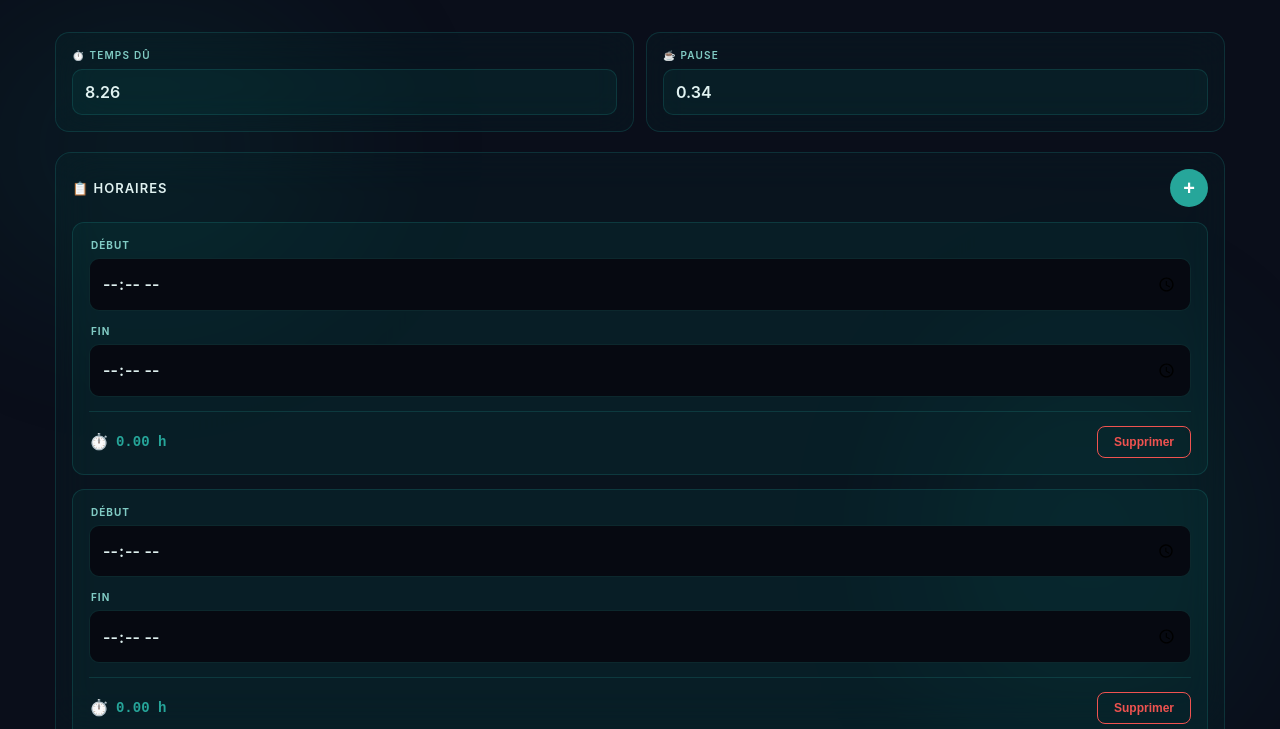
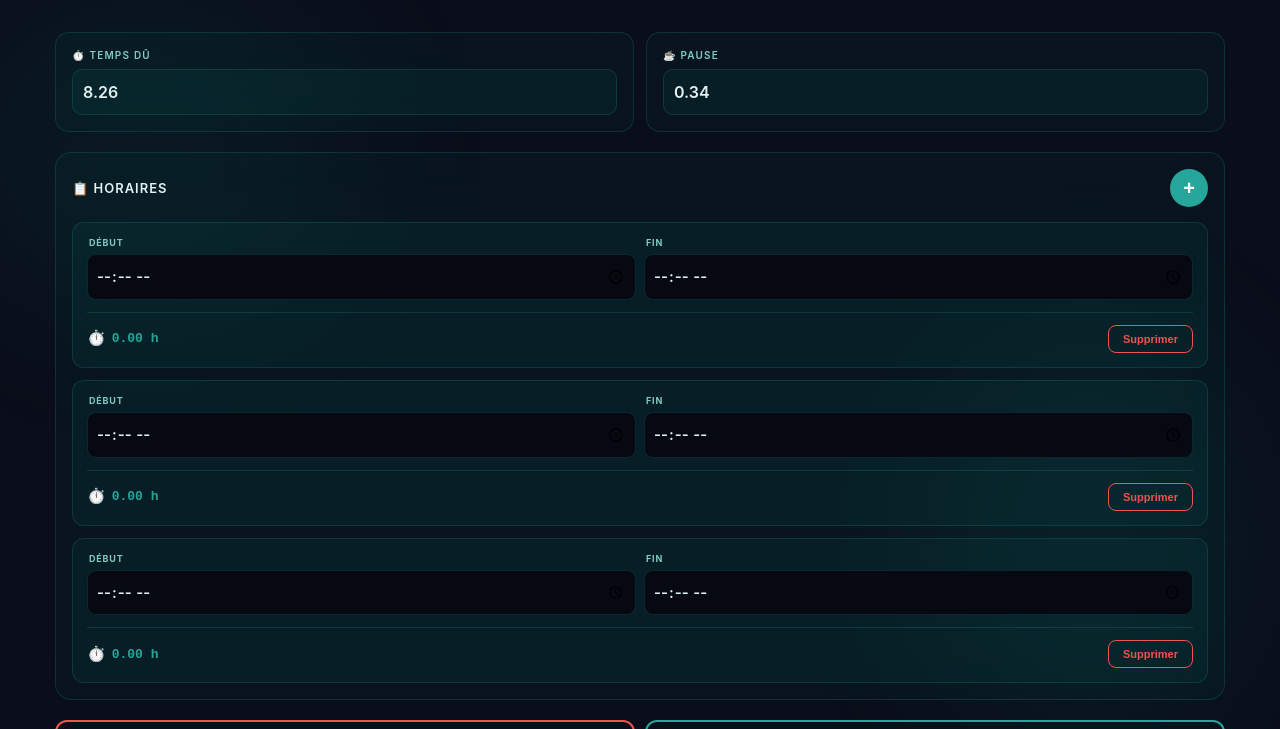
Before and after one commit to Dieze-2/timetracker, a plain HTML site: page index.html in a window 1280 px wide. Shown: the part 71-800 px from the top of the page. Drawn offline with Linux system fonts and the light colour scheme.

Commit message:
Update index.html

```diff
--- a/index.html
+++ b/index.html
@@ -202,7 +202,7 @@
 
         input[type="time"], input[type="number"] {
             width: 100%;
-            padding: 12px;
+            padding: 12px 10px;
             border: 1.5px solid var(--border-color);
             border-radius: 10px;
             font-size: 16px;
@@ -211,12 +211,20 @@
             color: var(--text-primary);
             transition: all 0.3s ease;
             font-family: -apple-system, BlinkMacSystemFont, 'SF Mono', 'Courier New', monospace;
+            /* Fix pour iPhone */
+            -webkit-appearance: none;
+            appearance: none;
         }
 
         input[type="time"]:focus, input[type="number"]:focus {
             outline: none;
             border-color: var(--accent-primary);
             box-shadow: 0 0 0 3px var(--glow);
+        }
+
+        /* Style spécifique pour input time sur iOS */
+        input[type="time"]::-webkit-datetime-edit {
+            padding: 0;
         }
 
         .table-container {
@@ -244,18 +252,18 @@
             letter-spacing: 1px;
         }
 
-        /* CARTES EN COLONNE VERTICALE (pas de chevauchement) */
+        /* CARTES HORAIRES - AFFICHAGE LIGNE */
         .time-rows {
             display: flex;
             flex-direction: column;
-            gap: 14px;
+            gap: 12px;
         }
 
         .time-card {
             background: var(--bg-input);
             border: 1.5px solid var(--border-color);
             border-radius: 12px;
-            padding: 16px;
+            padding: 14px;
             transition: all 0.2s ease;
         }
 
@@ -263,40 +271,45 @@
             border-color: var(--border-hover);
         }
 
-        /* INPUTS EMPILÉS VERTICALEMENT */
-        .time-inputs-column {
-            display: flex;
-            flex-direction: column;
-            gap: 14px;
-            margin-bottom: 14px;
-        }
-
-        .time-input-group {
-            display: flex;
-            flex-direction: column;
-            gap: 7px;
+        /* LABELS AU-DESSUS, INPUTS SUR UNE LIGNE */
+        .time-labels-row {
+            display: grid;
+            grid-template-columns: 1fr 1fr;
+            gap: 8px;
+            margin-bottom: 6px;
         }
 
         .time-input-label {
-            font-size: 10px;
+            font-size: 9px;
             font-weight: 700;
             color: var(--text-secondary);
             text-transform: uppercase;
-            letter-spacing: 1px;
+            letter-spacing: 0.8px;
             padding-left: 2px;
+        }
+
+        .time-inputs-row {
+            display: grid;
+            grid-template-columns: 1fr 1fr;
+            gap: 8px;
+            margin-bottom: 12px;
         }
 
         .time-card input[type="time"] {
             width: 100%;
-            padding: 14px 12px;
-            font-size: 16px;
+            min-width: 0; /* Important pour éviter le débordement */
+            padding: 11px 8px;
+            font-size: 15px;
             background: var(--bg-secondary);
             border: 1.5px solid var(--border-color);
-            border-radius: 10px;
+            border-radius: 9px;
             color: var(--text-primary);
             font-weight: 600;
             transition: all 0.2s ease;
             font-family: -apple-system, BlinkMacSystemFont, 'SF Mono', 'Courier New', monospace;
+            /* Fix iOS */
+            -webkit-appearance: none;
+            appearance: none;
         }
 
         .time-card input[type="time"]:focus {
@@ -309,15 +322,15 @@
             display: flex;
             justify-content: space-between;
             align-items: center;
-            padding-top: 14px;
+            padding-top: 12px;
             border-top: 1px solid var(--border-color);
         }
 
         .duration-display {
             display: flex;
             align-items: center;
-            gap: 7px;
-            font-size: 14px;
+            gap: 6px;
+            font-size: 13px;
             font-weight: 700;
             color: var(--accent-primary);
             font-family: 'SF Mono', 'Courier New', monospace;
@@ -325,18 +338,18 @@
 
         .duration-display::before {
             content: '⏱️';
-            font-size: 16px;
+            font-size: 15px;
         }
 
         .delete-btn {
             background: transparent;
             border: 1.5px solid var(--error);
-            padding: 8px 16px;
+            padding: 7px 14px;
             border-radius: 8px;
             color: var(--error);
             font-weight: 600;
             cursor: pointer;
-            font-size: 12px;
+            font-size: 11px;
             touch-action: manipulation;
             transition: all 0.2s ease;
             white-space: nowrap;
@@ -546,7 +559,12 @@
             }
 
             .time-card {
-                padding: 14px;
+                padding: 12px;
+            }
+
+            .time-card input[type="time"] {
+                padding: 10px 6px;
+                font-size: 14px;
             }
         }
     </style>
@@ -691,15 +709,13 @@
             card.className = 'time-card';
             card.id = `row${rowCount}`;
             card.innerHTML = `
-                <div class="time-inputs-column">
-                    <div class="time-input-group">
-                        <label class="time-input-label">Début</label>
-                        <input type="time" id="debut${rowCount}" tabindex="${tabStart}" onchange="calculate()">
-                    </div>
-                    <div class="time-input-group">
-                        <label class="time-input-label">Fin</label>
-                        <input type="time" id="fin${rowCount}" tabindex="${tabEnd}" onchange="calculate()">
-                    </div>
+                <div class="time-labels-row">
+                    <label class="time-input-label">Début</label>
+                    <label class="time-input-label">Fin</label>
+                </div>
+                <div class="time-inputs-row">
+                    <input type="time" id="debut${rowCount}" tabindex="${tabStart}" onchange="calculate()">
+                    <input type="time" id="fin${rowCount}" tabindex="${tabEnd}" onchange="calculate()">
                 </div>
                 <div class="time-info">
                     <div class="duration-display" id="duree${rowCount}">0.00 h</div>
```
